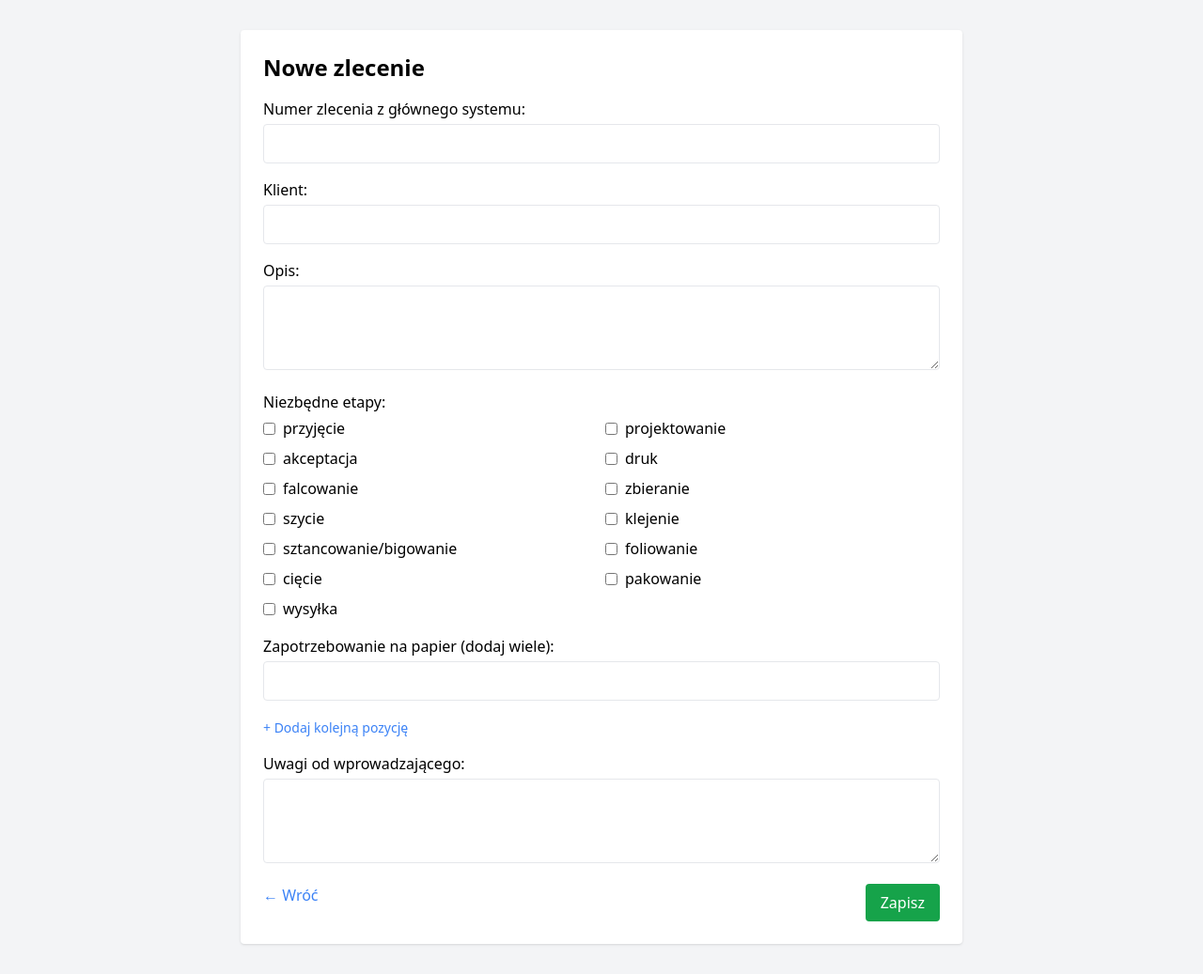
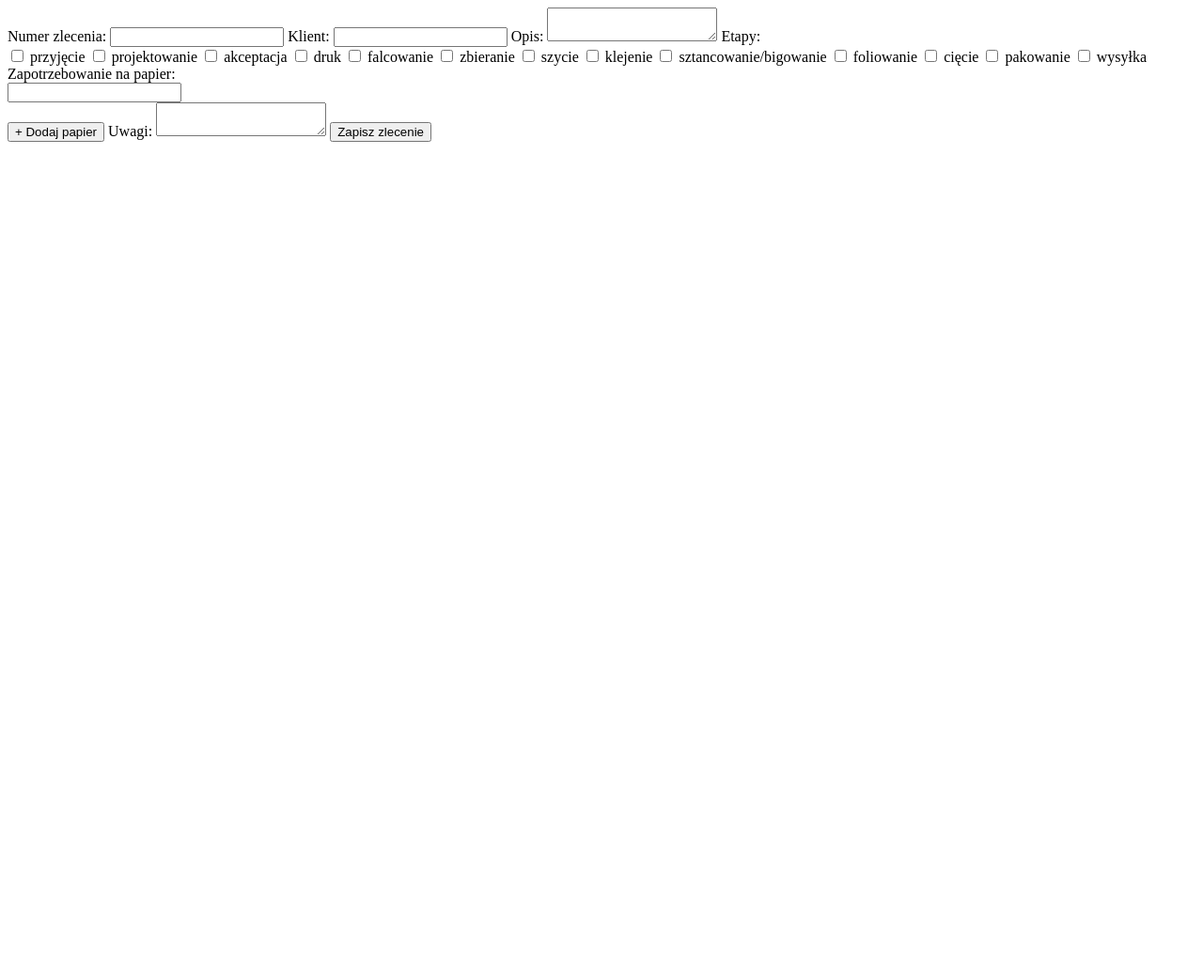
Before and after one commit to Nyksus666/drukarnia_tracker, a Flask app: page /add in a window 1280 px wide. Shown: the whole page at 94% size. After the commit the page ends 800 px from the top, so only its background shows below. Run offline with Flask 3, Linux system fonts and the light colour scheme; the visitor is signed in with stand-in values (Sample User, id 1); some libraries are stand-ins or nearby versions.

Commit message:
Update add_order.html

```diff
--- a/templates/add_order.html
+++ b/templates/add_order.html
@@ -1,58 +1,44 @@
-<!DOCTYPE html>
-<html lang="pl">
-<head>
-  <meta charset="UTF-8">
-  <title>Dodaj zlecenie</title>
-  <script src="https://cdn.tailwindcss.com"></script>
-</head>
-<body class="bg-gray-100 p-8">
-  <div class="max-w-3xl mx-auto bg-white shadow rounded p-6">
-    <h2 class="text-2xl font-bold mb-4">Nowe zlecenie</h2>
 <form method="POST">
-      <label class="block mb-1">Numer zlecenia z głównego systemu:</label>
-      <input type="text" name="numer_glowny" required class="w-full border px-3 py-2 rounded mb-4">
+  <label>Numer zlecenia:</label>
+  <input type="text" name="numer_glowny" required class="w-full mb-4 border px-3 py-2 rounded">
 
-      <label class="block mb-1">Klient:</label>
-      <input type="text" name="klient" required class="w-full border px-3 py-2 rounded mb-4">
+  <label>Klient:</label>
+  <input type="text" name="klient" required class="w-full mb-4 border px-3 py-2 rounded">
 
-      <label class="block mb-1">Opis:</label>
-      <textarea name="opis" rows="3" class="w-full border px-3 py-2 rounded mb-4"></textarea>
+  <label>Opis:</label>
+  <textarea name="opis" class="w-full mb-4 border px-3 py-2 rounded"></textarea>
 
-      <label class="block mb-1">Niezbędne etapy:</label>
-      <div class="grid grid-cols-2 gap-2 mb-4">
+  <label>Etapy:</label>
+  <div class="grid grid-cols-2 mb-4 gap-2">
     {% for etap in etapy %}
-          <label class="flex items-center">
-            <input type="checkbox" name="etapy_niezbedne" value="{{ etap }}" class="mr-2">
-            {{ etap }}
-          </label>
+      <label><input type="checkbox" name="etapy_niezbedne" value="{{ etap }}"> {{ etap }}</label>
     {% endfor %}
   </div>
 
-      <label class="block mb-1">Zapotrzebowanie na papier (dodaj wiele):</label>
-      <div id="papier-wrapper" class="mb-4 space-y-2">
-        <input type="text" name="papier" class="w-full border px-3 py-2 rounded">
+  <label>Zapotrzebowanie na papier:</label>
+  <div id="papier-list" class="mb-4">
+    <input list="papiery" name="papier" class="w-full mb-2 border px-3 py-2 rounded">
   </div>
-      <button type="button" onclick="addPaperField()" class="text-sm text-blue-500 hover:underline mb-4">+ Dodaj kolejną pozycję</button>
+  <datalist id="papiery">
+    {% for p in papiery %}
+      <option value="{{ p }}">
+    {% endfor %}
+  </datalist>
+  <button type="button" onclick="addPapier()">+ Dodaj papier</button>
 
-      <label class="block mb-1">Uwagi od wprowadzającego:</label>
-      <textarea name="uwagi" rows="3" class="w-full border px-3 py-2 rounded mb-4"></textarea>
+  <label class="block mt-4">Uwagi:</label>
+  <textarea name="uwagi" class="w-full mb-4 border px-3 py-2 rounded"></textarea>
 
-      <div class="flex justify-between">
-        <a href="/" class="text-blue-500 hover:underline">← Wróć</a>
-        <button type="submit" class="bg-green-600 text-white px-4 py-2 rounded">Zapisz</button>
-      </div>
+  <button type="submit" class="bg-green-600 text-white px-4 py-2 rounded">Zapisz zlecenie</button>
 </form>
-  </div>
 
 <script>
-    function addPaperField() {
-      const wrapper = document.getElementById('papier-wrapper');
+function addPapier() {
+  const wrapper = document.getElementById('papier-list');
   const input = document.createElement('input');
-      input.type = 'text';
   input.name = 'papier';
-      input.className = 'w-full border px-3 py-2 rounded';
+  input.setAttribute('list', 'papiery');
+  input.className = 'w-full mb-2 border px-3 py-2 rounded';
   wrapper.appendChild(input);
 }
 </script>
-</body>
-</html>
```
Lines whose indentation alone changed are shown as unchanged.
